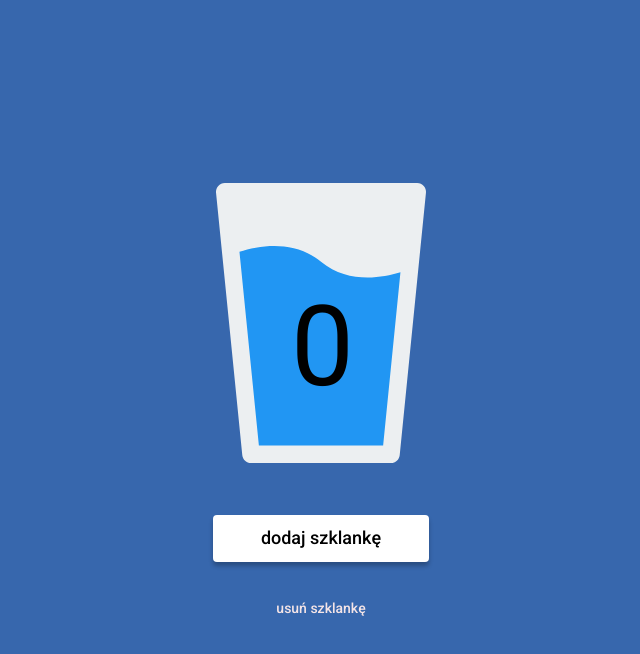
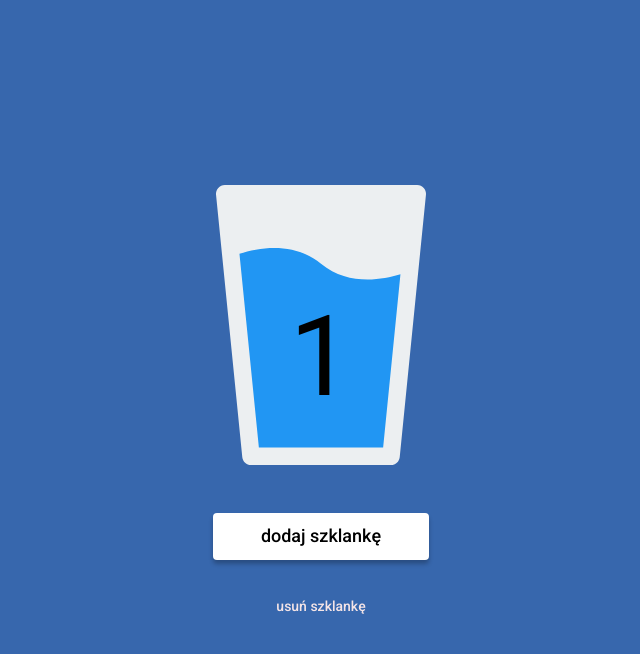
Before and after one commit to amadeuszmajcher/hydrapp, a website built with webpack: page src/content/index.html in a window 1280 px wide. Both pictures are taken after a click on the button "dodaj szklankę". Shown: the whole page, without its empty margins (319-959 px from the left). Built offline with nearby package versions, Linux system fonts and the light colour scheme; files whose address does not match are found by name.

Commit message:
correcting CSS and adding JS

```diff
--- a/src/content/index.html
+++ b/src/content/index.html
@@ -35,9 +35,8 @@
   <body>
     <main class="main">
       <section class="container">
-        <div class="glass glass--js">
-          <img src="assets/img/water-glass.svg" alt="water glass" >
-          <div class="glass--number glass--number__js">0</div>
+        <div class="glass">
+          <span class="glass--number glass--number__js">0</span>
         </div>
         <button class="button--add button--add__js">dodaj szklankę</button>
         <button class="button--delete button--delete__js">usuń szklankę</button>
--- a/src/js/main.js
+++ b/src/js/main.js
@@ -15,3 +15,31 @@ if ('serviceWorker' in navigator) {
 }
 
 // place your code below
+
+
+const buttonAdd = document.querySelector('.button--add__js');
+const buttonDelete = document.querySelector('.button--delete__js');
+const counter = document.querySelector('.glass--number__js');
+const key = new Date().toISOString().slice(0,10);
+
+
+if(!localStorage.getItem(key)){
+  localStorage.setItem(key, 0);
+  counter.innerHTML = "0";
+} else{
+  counter.innerHTML = localStorage.getItem(key);
+}
+
+
+buttonAdd.addEventListener('click', (e) => {
+  localStorage.setItem(key, parseInt(localStorage.getItem(key)) + 1);
+  counter.innerHTML = parseInt(counter.innerHTML) + 1;
+})
+
+buttonDelete.addEventListener('click', (e) => {
+  const counterValue = parseInt(counter.innerHTML);
+  if (counterValue > 0){
+  localStorage.setItem(key, parseInt(localStorage.getItem(key)) - 1);
+  counter.innerHTML = counterValue - 1;
+  }
+})
--- a/src/scss/main.scss
+++ b/src/scss/main.scss
@@ -25,12 +25,17 @@ body {
   align-items: center;
 }
 .glass{
-  position: relative;
+  width: 280px;
+  height: 280px;
+  background: url('../assets/img/water-glass.svg') center center;
+  background-size: contain;
+  font-size: 112px;
+  display: flex;
+  align-items: center;
+  justify-content: center;
   &--number{
-    position: absolute;
-    top:100px;
-    left: 110px;
-    font-size: 112px;
+    padding-top: 64px;
+    display: block;
   }
 }
 .button--add{
@@ -44,7 +49,7 @@ body {
   font-weight: 500;
   background: #fff;
   box-shadow: 0px 4px 4px rgba(0, 0, 0, 0.25);
-  transition: all .4s linear;
+  transition: all .3s linear;
     &:hover{
       cursor: pointer;
       background-color: $glass-light-blue;
```
Also changed, not shown: dist/css/main.css, dist/index.html, dist/js/main.js, 1 other file.
